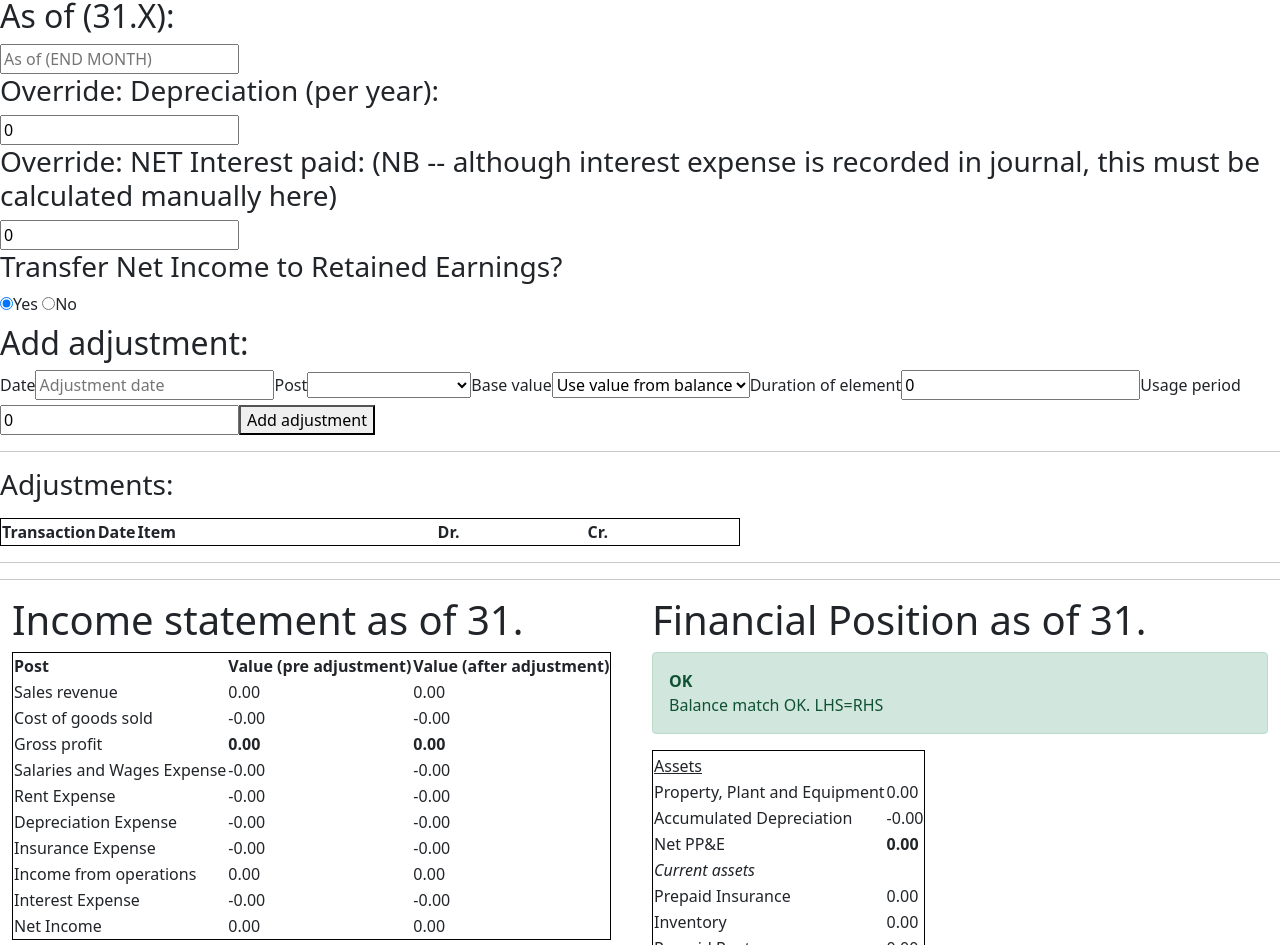
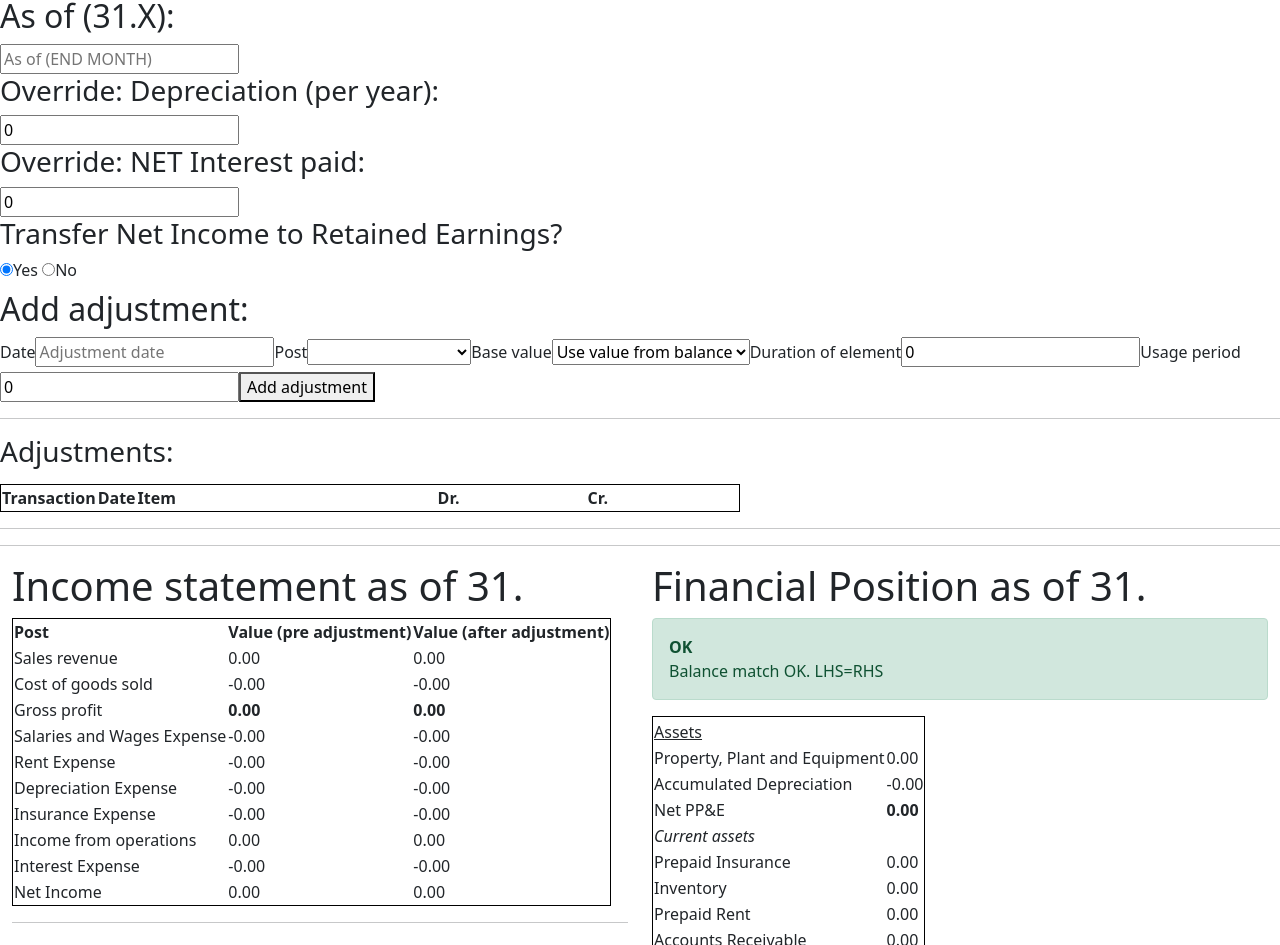
Before and after one commit to ErlendEllingsen/val-journaling-tool, a React (Create React App) app: page / in a window 1280 px wide. Shown: the part 1249-2194 px from the top of the page. Built offline with nearby package versions, Linux system fonts and the light colour scheme.

Commit message:
update wording

```diff
--- a/src/App.tsx
+++ b/src/App.tsx
@@ -578,7 +578,7 @@ function App() {
       <input type="text" placeholder="As of (END MONTH)" value={incomeStatementAsOf} onChange={(e) => { setIncomeStatementAsOf(e.target.value); }} />
       <h3>Override: Depreciation (per year):</h3>
       <input type="number" placeholder="Sum" value={depreciationSum} onChange={(e) => { setDepreciationSum(Number(e.target.value)); }} />
-      <h3>Override: NET Interest paid: (NB -- although interest expense is recorded in journal, this must be calculated manually here)</h3>
+      <h3>Override: NET Interest paid:</h3>
       <input type="number" placeholder="Sum" value={interestPaidSum} onChange={(e) => { setInterestPaidSum(Number(e.target.value)); }} />
       <h3>Transfer Net Income to Retained Earnings?</h3>
       {/* transferNetIncomeToRetainedEarnings */}
```
